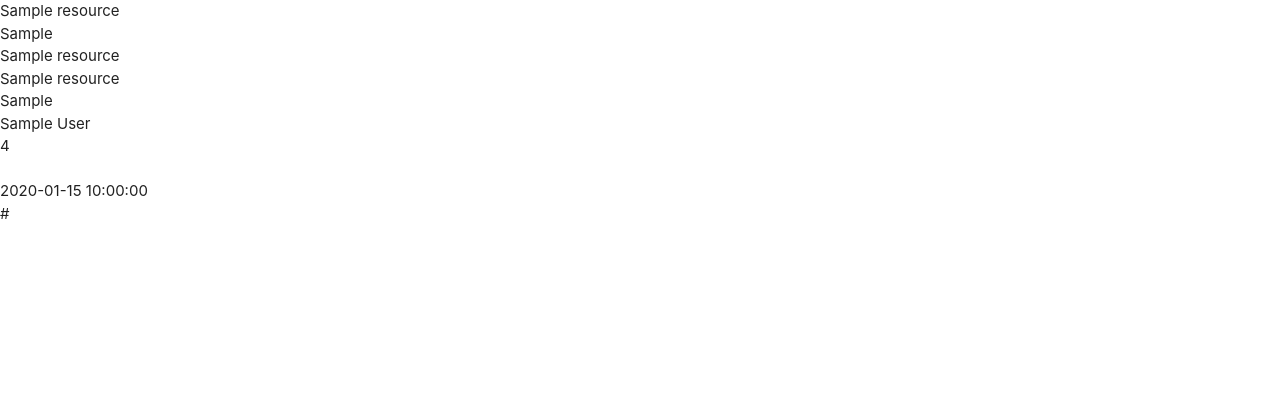
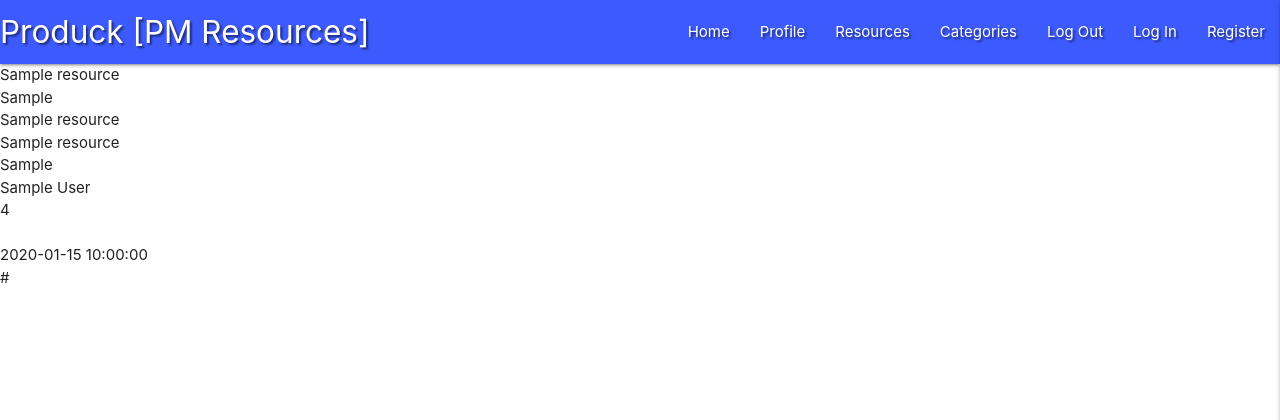
Before and after one commit to effiemanyos/ms3-pmresources, a Flask app: page / in a window 1280 px wide. Shown: the top 420 px of the page. Run offline with Flask 2, Linux system fonts and the light colour scheme; a database or web service that is not in the repository returns one stand-in record (values such as "Sample title"); some libraries are stand-ins or nearby versions.

Commit message:
Add Materialize Navbar and Sidenav

```diff
--- a/static/css/style.css
+++ b/static/css/style.css
@@ -0,0 +1,3 @@
+.text-shadow {
+    text-shadow: 2px 2px 2px rgba(0, 0, 0, 0.5);
+}
--- a/static/js/script.js
+++ b/static/js/script.js
@@ -0,0 +1,3 @@
+$(document).ready(function(){
+    $('.sidenav').sidenav({edge: "right"});
+  });
--- a/templates/base.html
+++ b/templates/base.html
@@ -1,18 +1,53 @@
 <!DOCTYPE html>
 <html lang="en">
+
 <head>
     <meta charset="UTF-8">
     <meta http-equiv="X-UA-Compatible" content="IE=edge">
     <meta name="viewport" content="width=device-width, initial-scale=1.0">
     <link rel="stylesheet" href="https://cdnjs.cloudflare.com/ajax/libs/font-awesome/5.15.3/css/all.min.css"
-        integrity="sha512-iBBXm8fW90+nuLcSKlbmrPcLa0OT92xO1BIsZ+ywDWZCvqsWgccV3gFoRBv0z+8dLJgyAHIhR35VZc2oM/gI1w==" crossorigin="anonymous" referrerpolicy="no-referrer" type="text/css">
-    <link rel="stylesheet" href="https://cdnjs.cloudflare.com/ajax/libs/materialize/1.0.0/css/materialize.min.css" type="text/css">
+        integrity="sha512-iBBXm8fW90+nuLcSKlbmrPcLa0OT92xO1BIsZ+ywDWZCvqsWgccV3gFoRBv0z+8dLJgyAHIhR35VZc2oM/gI1w=="
+        crossorigin="anonymous" referrerpolicy="no-referrer" type="text/css">
+    <link rel="stylesheet" href="https://cdnjs.cloudflare.com/ajax/libs/materialize/1.0.0/css/materialize.min.css"
+        type="text/css">
     <link rel="stylesheet" href="{{ url_for('static', filename='css/style.css') }}" type="text/css">
     {% block styles %}
     {% endblock %}
     <title>Resources Manager</title>
 </head>
+
 <body>
+
+    <header>
+        <!-- top navbar -->
+        <nav class="nav-extended text-shadow indigo accent-3">
+            <div class="nav-wrapper">
+                <a href="{{ url_for('get_resources') }}" class="brand-logo">Produck [PM Resources]</a>
+                <a href="#" data-target="mobile-demo" class="sidenav-trigger right"><i class="fas fa-bars"></i></a>
+                <ul class="right hide-on-med-and-down">
+                    <li><a href="{{ url_for('get_resources') }}">Home</a></li>
+                    <li><a href="#">Profile</a></li>
+                    <li><a href="#">Resources</a></li>
+                    <li><a href="#">Categories</a></li>
+                    <li><a href="#">Log Out</a></li>
+                    <li><a href="#">Log In</a></li>
+                    <li><a href="#">Register</a></li>
+                </ul>
+            </div>
+        </nav>
+
+        <!-- mobile sidenav -->
+        <ul class="sidenav" id="mobile-demo">
+            <li><h4 class="center-align indigo-text accent-3">Produck</h4></li>
+            <li><a href="{{ url_for('get_resources') }}">Home</a></li>
+            <li><a href="#">Profile</a></li>
+            <li><a href="#">Resources</a></li>
+            <li><a href="#">Categories</a></li>
+            <li><a href="#">Log Out</a></li>
+            <li><a href="#">Log In</a></li>
+            <li><a href="#">Register</a></li>
+        </ul>
+    </header>
 
     {% block content %}
     {% endblock %}
@@ -24,4 +59,5 @@
     {% block scripts %}
     {% endblock %}
 </body>
+
 </html>
```
